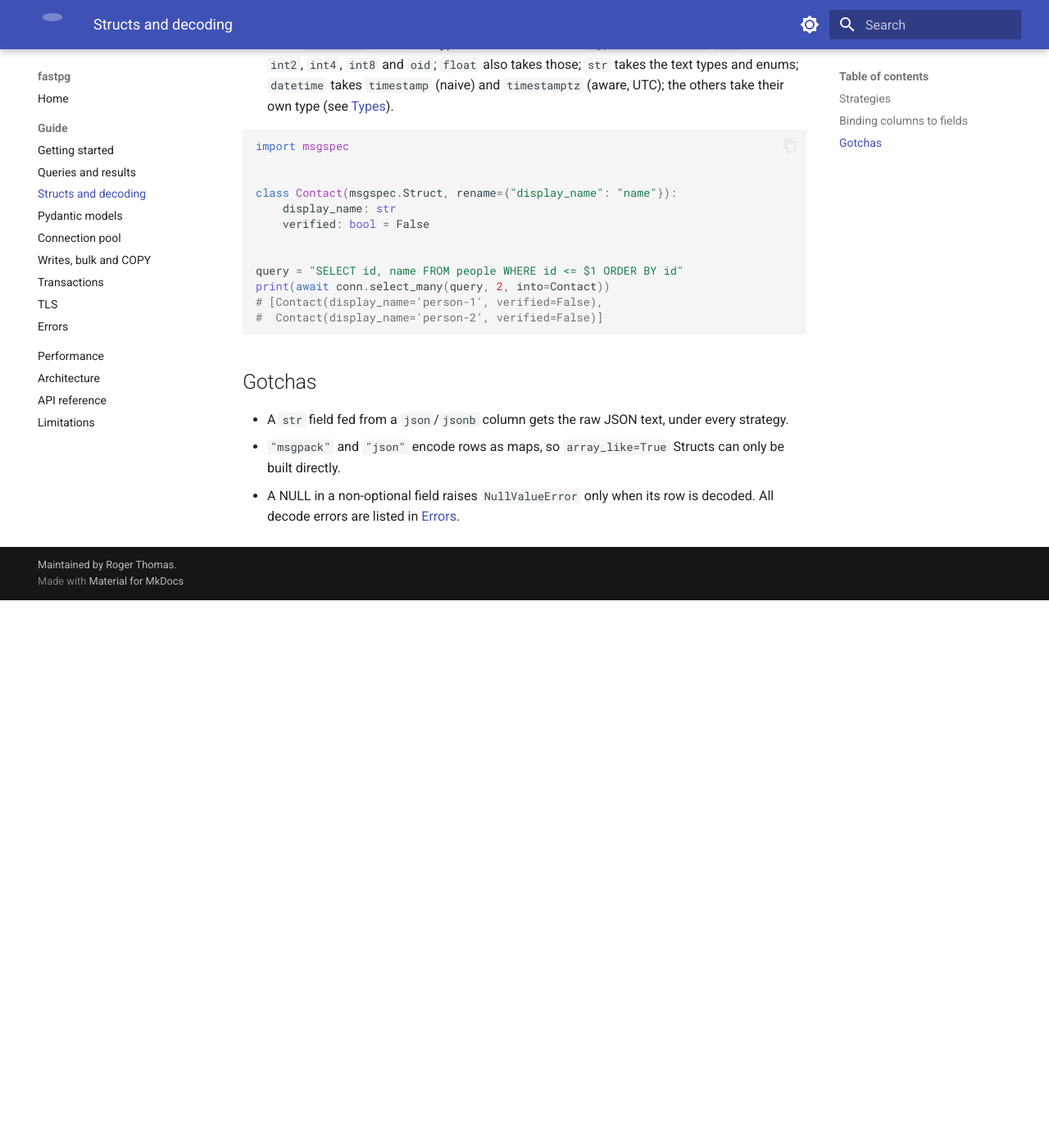
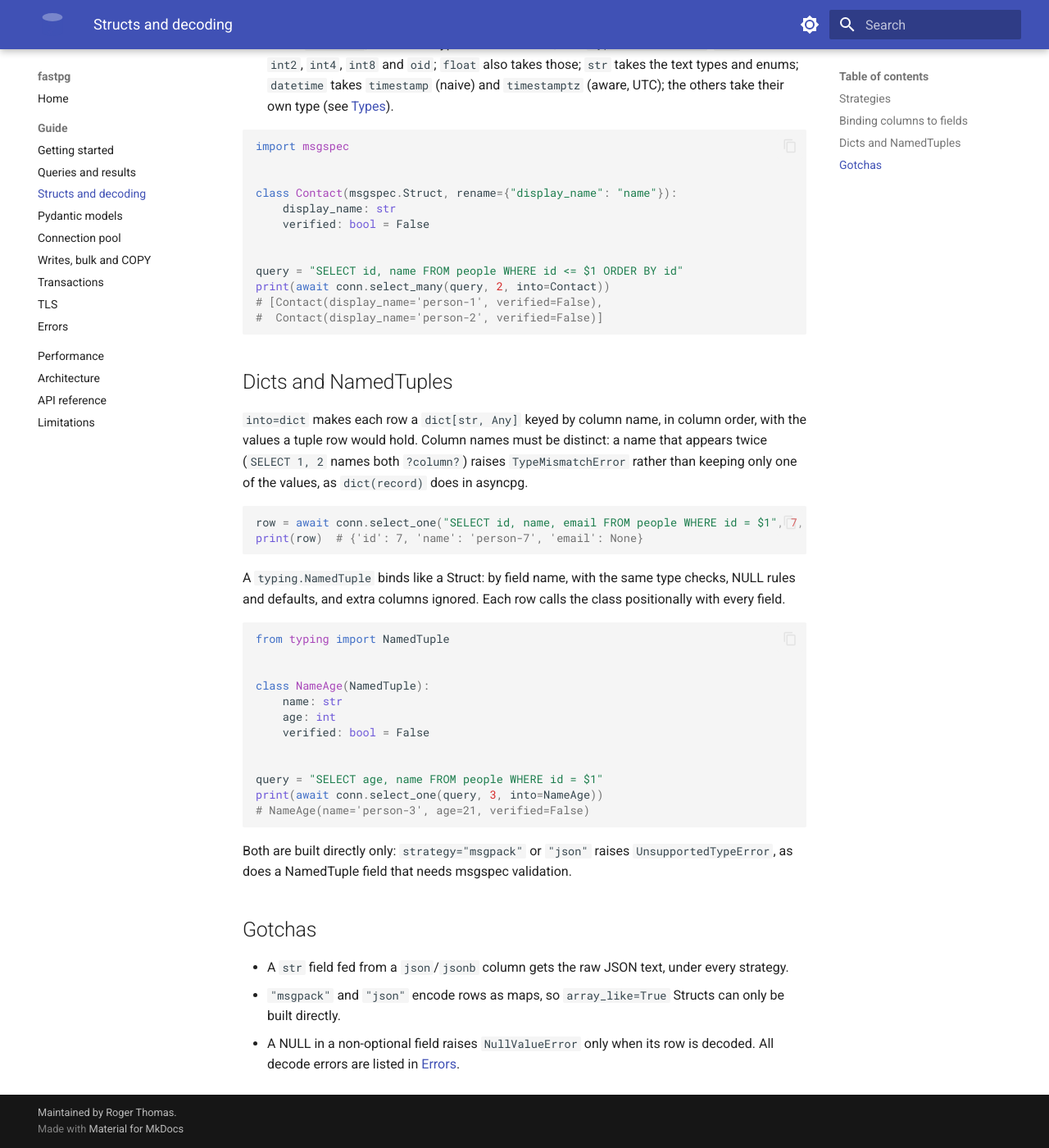
Before and after one commit to RogerThomas/fastpg, an MkDocs documentation site: the page built from docs/guide/structs.md, in a window 1280 px wide and 1400 px high, scrolled down 1905 px. Shown: the whole window at 82% size. Built offline with MkDocs 1.6.1 and Material for MkDocs 9.7.7, drawn with Linux system fonts in a browser that asks for light colours; before the commit the page ends 2637 px from its top, so only the background shows below that.

Commit message:
Docs: into=dict and NamedTuple targets

````diff
--- a/docs/guide/structs.md
+++ b/docs/guide/structs.md
@@ -96,6 +96,40 @@ print(await conn.select_many(query, 2, into=Contact))
 #  Contact(display_name='person-2', verified=False)]
 ```
 
+## Dicts and NamedTuples
+
+`into=dict` makes each row a `dict[str, Any]` keyed by column name, in column order, with
+the values a tuple row would hold. Column names must be distinct: a name that appears twice
+(`SELECT 1, 2` names both `?column?`) raises `TypeMismatchError` rather than keeping only
+one of the values, as `dict(record)` does in asyncpg.
+
+```python
+row = await conn.select_one("SELECT id, name, email FROM people WHERE id = $1", 7, into=dict)
+print(row)  # {'id': 7, 'name': 'person-7', 'email': None}
+```
+
+A `typing.NamedTuple` binds like a Struct: by field name, with the same type checks, NULL
+rules and defaults, and extra columns ignored. Each row calls the class positionally with
+every field.
+
+```python
+from typing import NamedTuple
+
+
+class NameAge(NamedTuple):
+    name: str
+    age: int
+    verified: bool = False
+
+
+query = "SELECT age, name FROM people WHERE id = $1"
+print(await conn.select_one(query, 3, into=NameAge))
+# NameAge(name='person-3', age=21, verified=False)
+```
+
+Both are built directly only: `strategy="msgpack"` or `"json"` raises
+`UnsupportedTypeError`, as does a NamedTuple field that needs msgspec validation.
+
 ## Gotchas
 
 * A `str` field fed from a `json`/`jsonb` column gets the raw JSON text, under every strategy.
````
Also changed, not shown: adr/0003-typed-results-with-into.md (+6 -2 lines), docs/guide/queries.md (+3 -2 lines).
